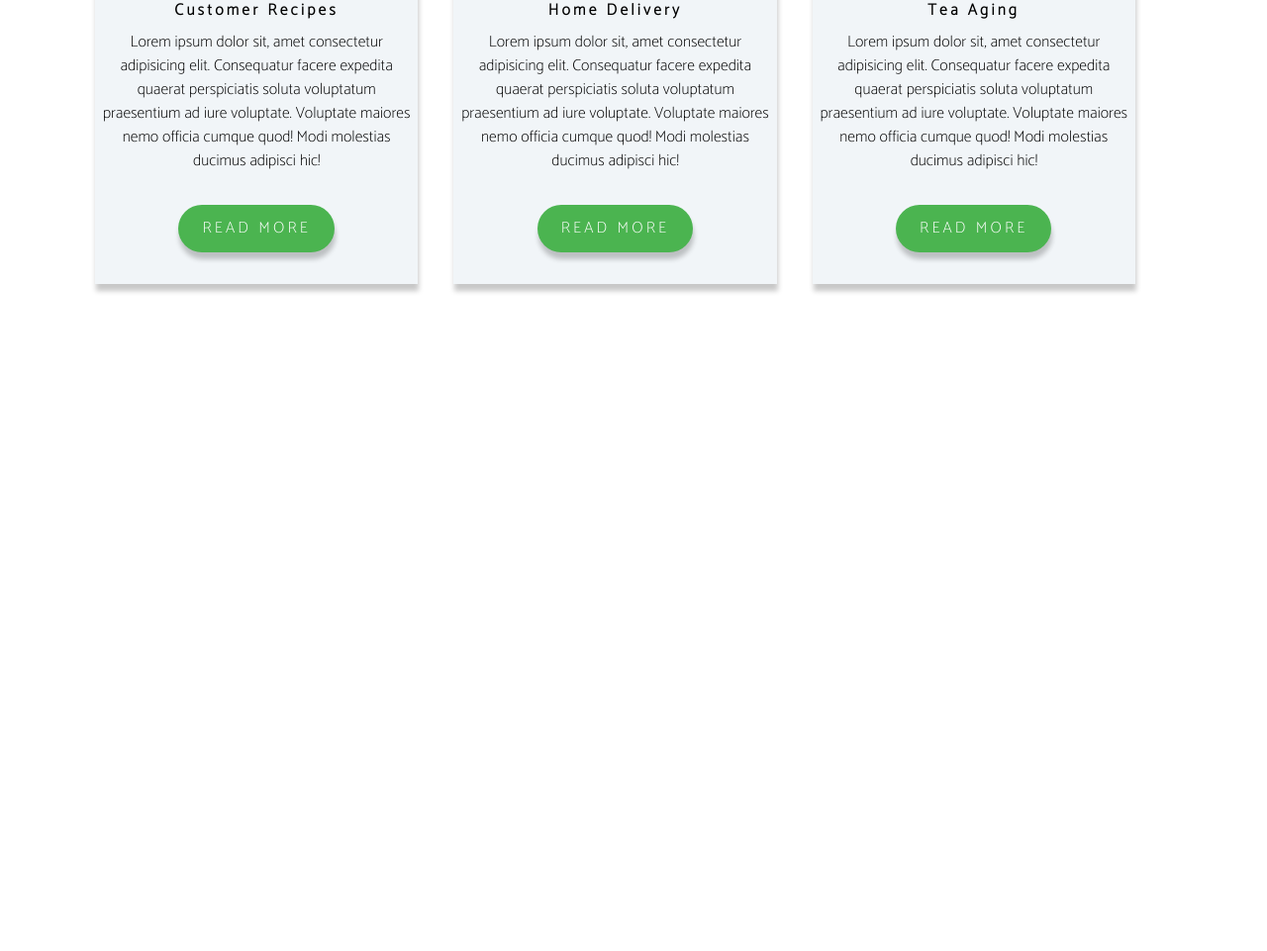
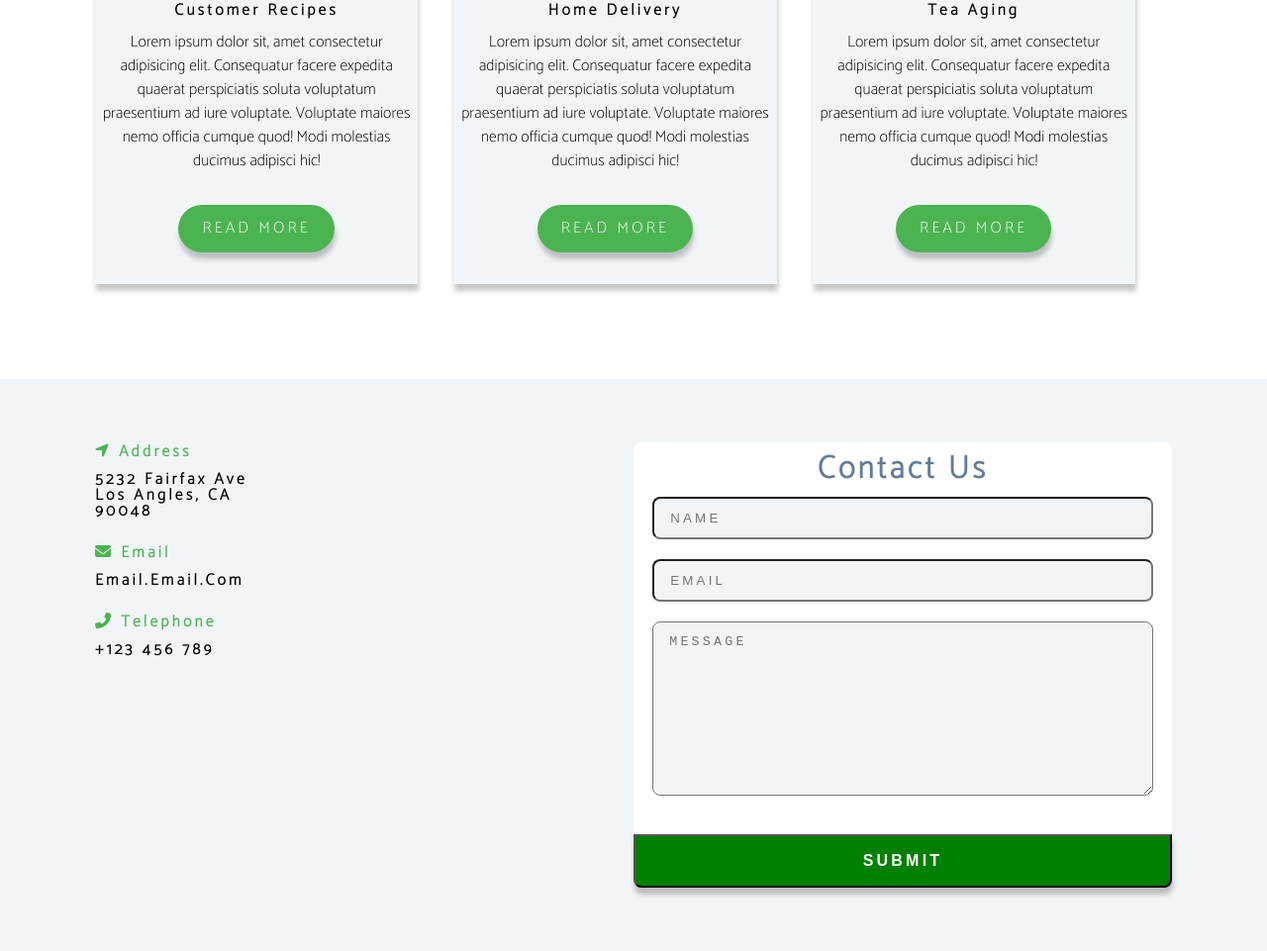
Before and after one commit to Iyanuoluwa-vic/Tea-Station-Project, a plain HTML site: page index.html in a window 1280 px wide. Shown: the part 2766-3727 px from the top of the page at 99% size. Before the commit the page ends 3149 px from the top, so only its background shows below. Drawn offline with Linux system fonts and the light colour scheme; a web font is replaced by a local one.

Commit message:
contact section

```diff
--- a/css/main.css
+++ b/css/main.css
@@ -426,3 +426,67 @@ Services section
     margin-right: 3.3%;
   }
 }
+
+/*
+================
+Form section
+=================
+*/
+
+.title {
+  color: var(--clr-primary);
+  text-transform: capitalize;
+}
+
+.contact {
+  background-color: var(--clr-grey-10);
+}
+.contact-address {
+  max-width: 10rem;
+}
+
+.contact-info div {
+  margin-bottom: 1.5rem;
+}
+
+.contact-form {
+  padding: 1.2rem;
+  background-color: var(--clr-white);
+  text-align: center;
+  border-top-left-radius: var(--radius);
+  border-top-right-radius: var(--radius);
+}
+
+.contact-form h3 {
+  margin-top: -2rem;
+  padding-top: 1.5rem;
+  color: var(--clr-grey-5);
+}
+
+.form-control {
+  display: block;
+  width: 100%;
+  padding: 0.75rem 1rem;
+  margin-bottom: 1.25rem;
+  background-color: var(--clr-grey-10);
+  border-radius: var(--radius);
+  text-transform: uppercase;
+  letter-spacing: var(--spacing);
+}
+
+.submit-btn {
+  display: block;
+  width: 100%;
+  padding: 1rem;
+  border-bottom-left-radius: var(--radius);
+  border-bottom-right-radius: var(--radius);
+  background-color: green;
+}
+
+@media screen and (min-width: 992px) {
+  .form,
+  .contact-info {
+    float: left;
+    width: 50%;
+  }
+}
--- a/index.html
+++ b/index.html
@@ -297,5 +297,52 @@
       </div>
     </section>
     <!-- end of services section -->
+
+
+
+    <!-- form section -->
+    <section class="contact">
+      <div class="section-center clearfix">
+
+        <!-- contact info -->
+        <article class="contact-info">
+          <!-- contact address -->
+          <div class="contact-address">
+          <h4 class="title"><span><i class="fa-solid fa-location-arrow"></i></span> address</h4>
+          <h4>5232 fairfax ave los angles, CA 90048</h4>
+          </div>
+
+           <!-- contact email -->
+          <div class="contact-email">
+          <h4 class="title"><span><i class="fa-solid fa-envelope"></i></i></span> email</h4>
+          <h4>email.email.com</h4>
+          </div>
+
+           <!-- contact telephone -->
+          <div class="contact-telephone">
+          <h4 class="title"><span><i class="fa-solid fa-phone-flip"></i></span> telephone</h4>
+          <h4>+123 456 789</h4>
+          </div>
+        </article>
+
+        <!-- contact form -->
+        <form action="" class="form" >
+          <div class="contact-form">
+          <h3>contact us</h3>
+          <input name="name" type="text" placeholder="name"  class="form-control"/>
+          <input name="email" type="email" placeholder="email" class="form-control"/>
+          <textarea name="message" rows="10" placeholder="message" class="form-control"></textarea>
+          </div>
+          <button type="submit" class=" submit-btn btn " >submit</button>
+        </form>
+
+
+
+
+      </div>
+    </section>
+
+
+
   </body>
 </html>
```
